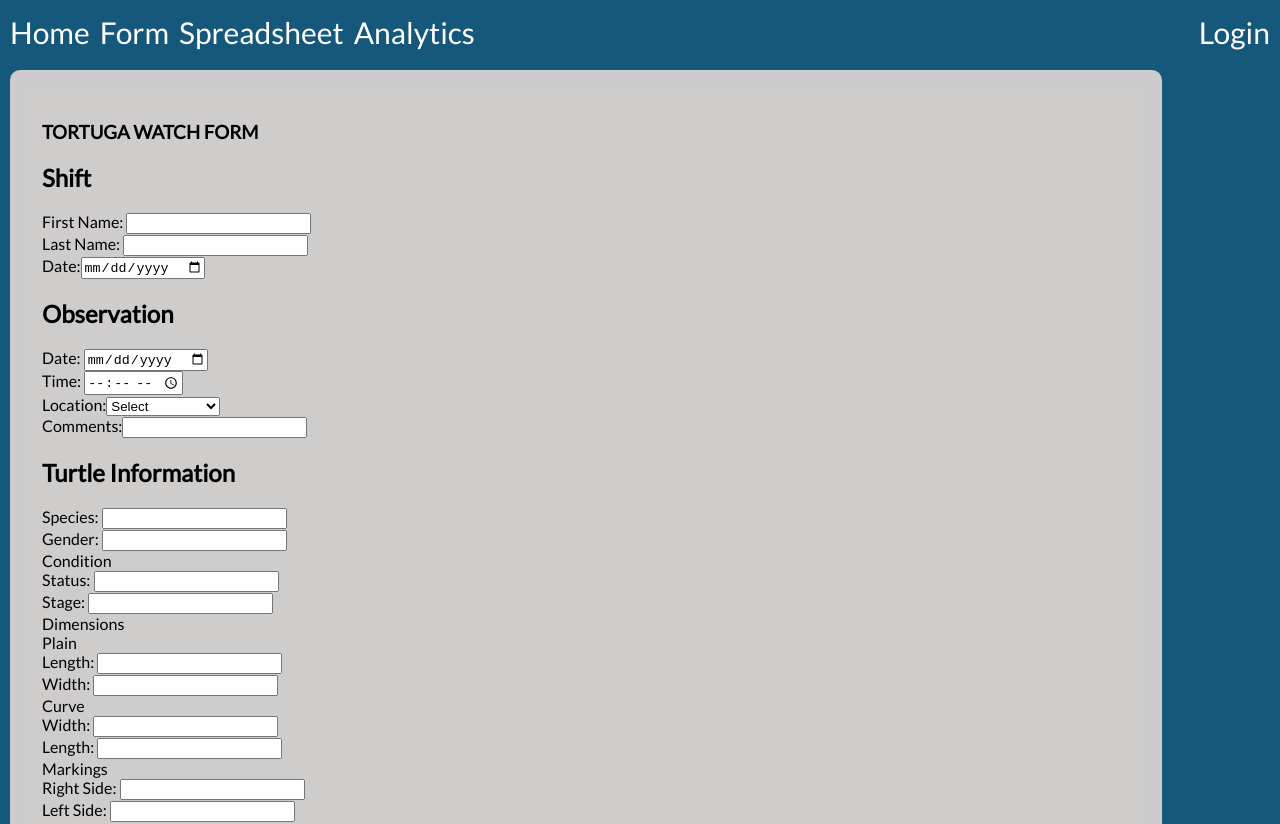
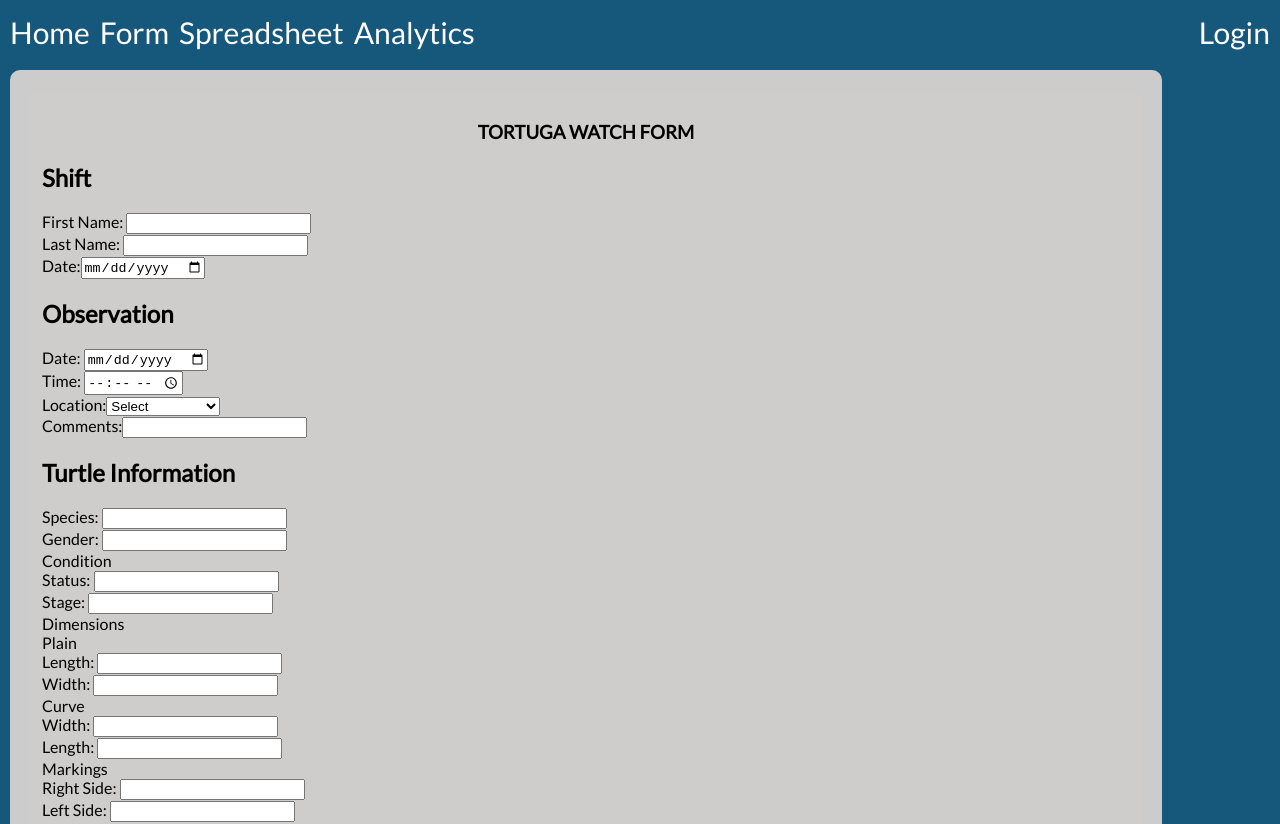
Before and after one commit to CarlosRabid/tortugaspedasi, a React (Create React App) app in the folder tortugaspedasi/: page /form in a window 1280 px wide. Shown: the top 824 px of the page. Built offline with nearby package versions, Linux system fonts and the light colour scheme.

Commit message:
update to display and rendering

```diff
--- a/tortugaspedasi/src/App.css
+++ b/tortugaspedasi/src/App.css
@@ -29,10 +29,7 @@ nav a{
 .container{
   padding: 20px;
 }
-/* .container-grid{
-  padding: 20px;
-  display: grid
-} */
+
 .loginContainer {
   position: relative;
   display: flex;
@@ -55,7 +52,7 @@ nav a{
 
 }
 #clients a:nth-child(1) {
-  color: #3AAFA9;
+  color: rgb(137, 235, 230);
   border-top: 2px solid #3AAFA9;
 }
 #actions a:nth-child(2) {
--- a/tortugaspedasi/src/Components/Form/form.css
+++ b/tortugaspedasi/src/Components/Form/form.css
@@ -1,4 +1,13 @@
+h3 {
+    text-align: center;
+    position: inherit;
+    top: 50%;
+    left: 50%;
+    color: black;
+  }
+
 .form{
+  background-position: center;
   width: 90%; /* Full width */
   padding: 12px; /* Some padding */
   border: 20px solid #ccc; /* Gray border */
```
